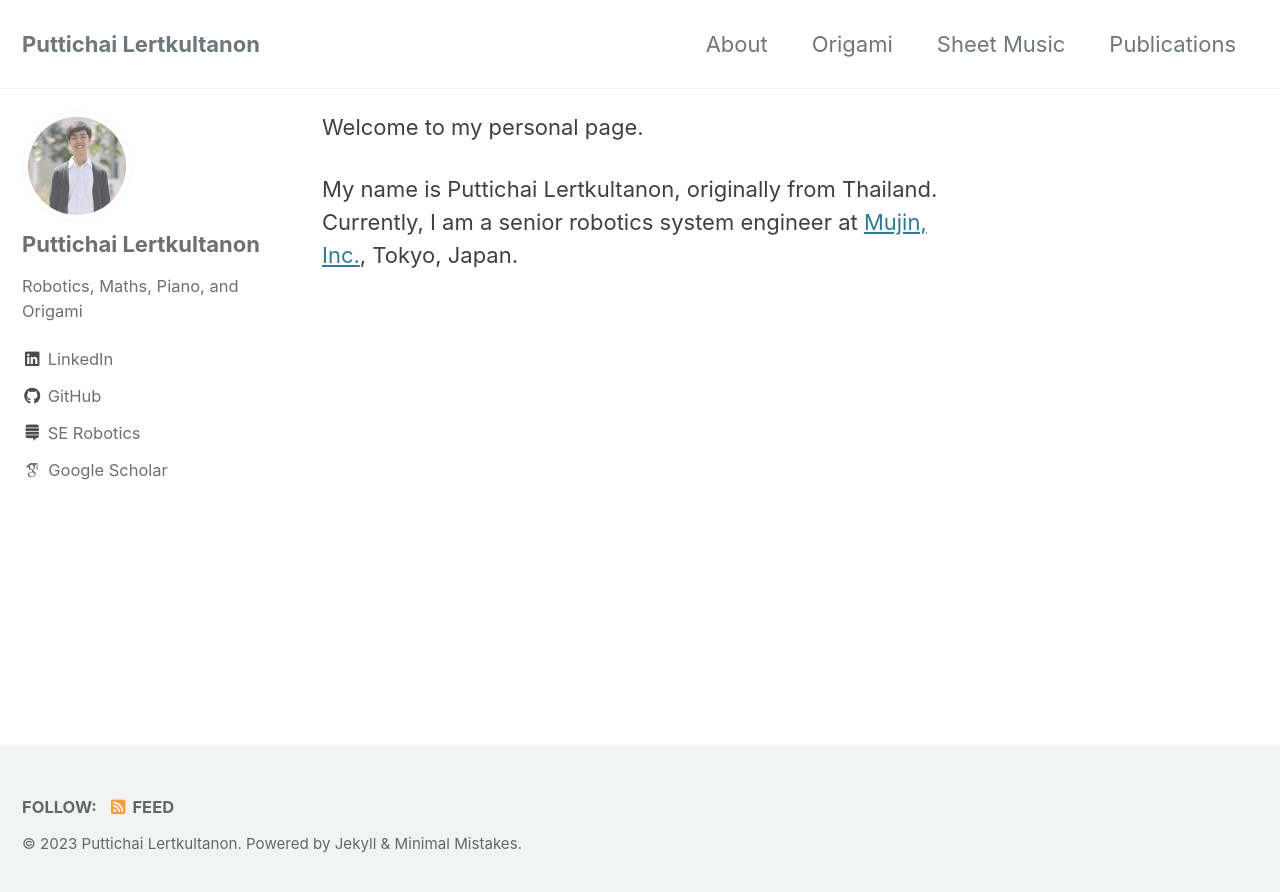
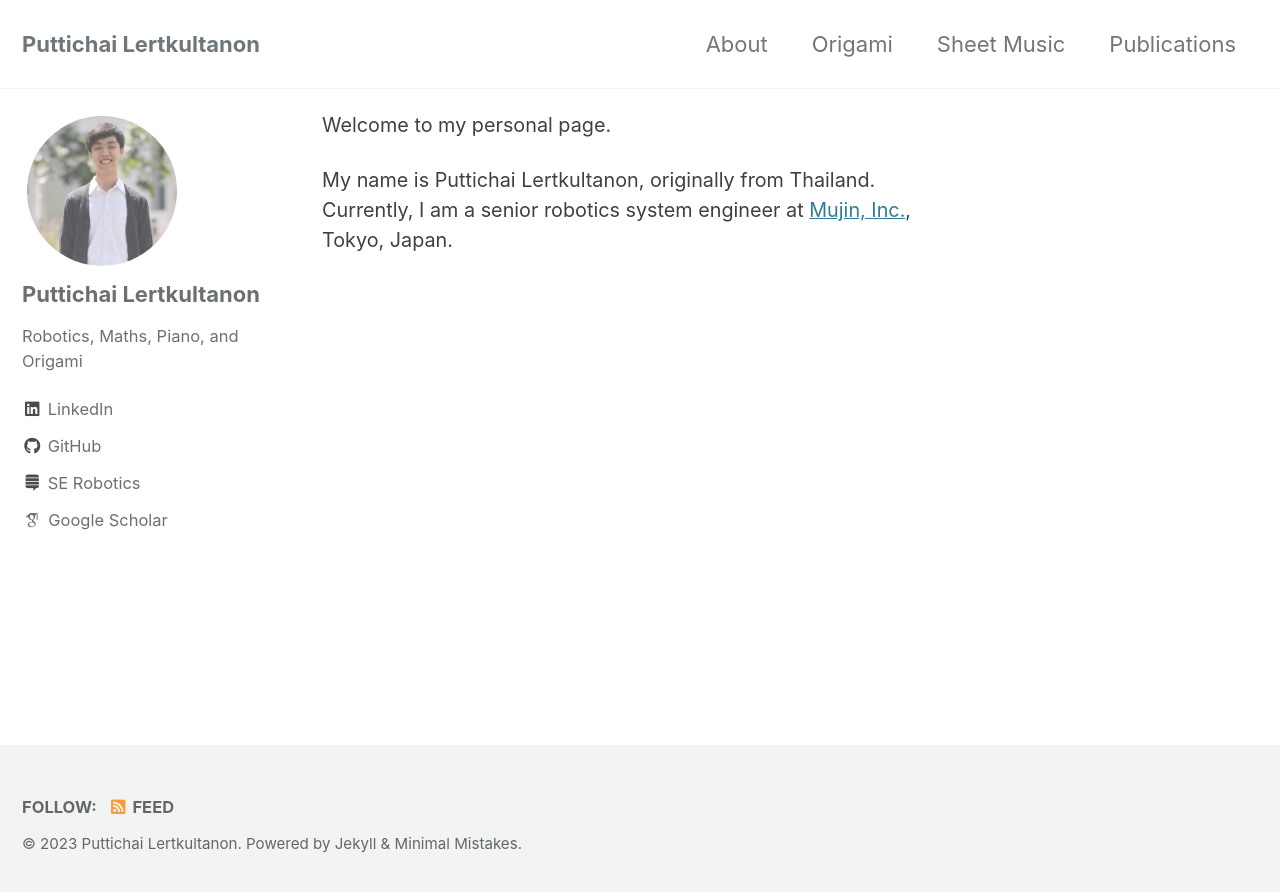
Before and after one commit to Puttichai/Puttichai.github.io, a Jekyll site: the page built from _pages/index.md, in a window 1280 px wide. Shown: the top 892 px of the page. Built offline with Jekyll 4.4.1, drawn with Linux system fonts in a browser that asks for light colours; cached includes are drawn as plain includes; some web fonts are replaced.

Commit message:
Minor style adjustment

```diff
--- a/_sass/minimal-mistakes/_page.scss
+++ b/_sass/minimal-mistakes/_page.scss
@@ -113,7 +113,7 @@ body {
   p,
   li,
   dl {
-    font-size: 1em;
+    font-size: 0.9em;
   }
 
   /* paragraph indents */
--- a/_sass/minimal-mistakes/_sidebar.scss
+++ b/_sass/minimal-mistakes/_sidebar.scss
@@ -134,12 +134,12 @@
   }
 
   img {
-    max-width: 110px;
+    max-width: 160px;
     border-radius: 50%;
 
     @include breakpoint($large) {
       padding: 5px;
-      border: 1px solid $border-color;
+      border: 0px solid $border-color;
     }
   }
 }
```
